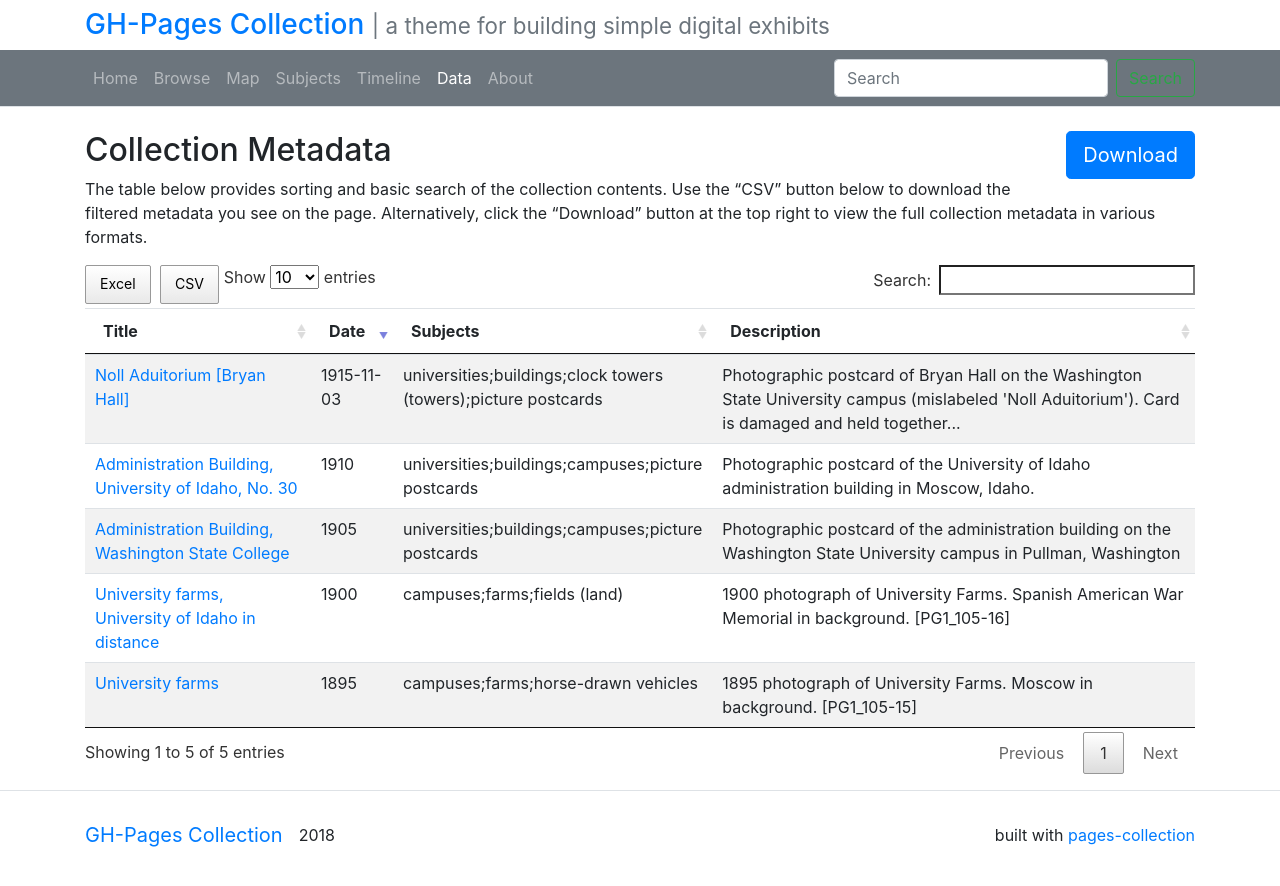
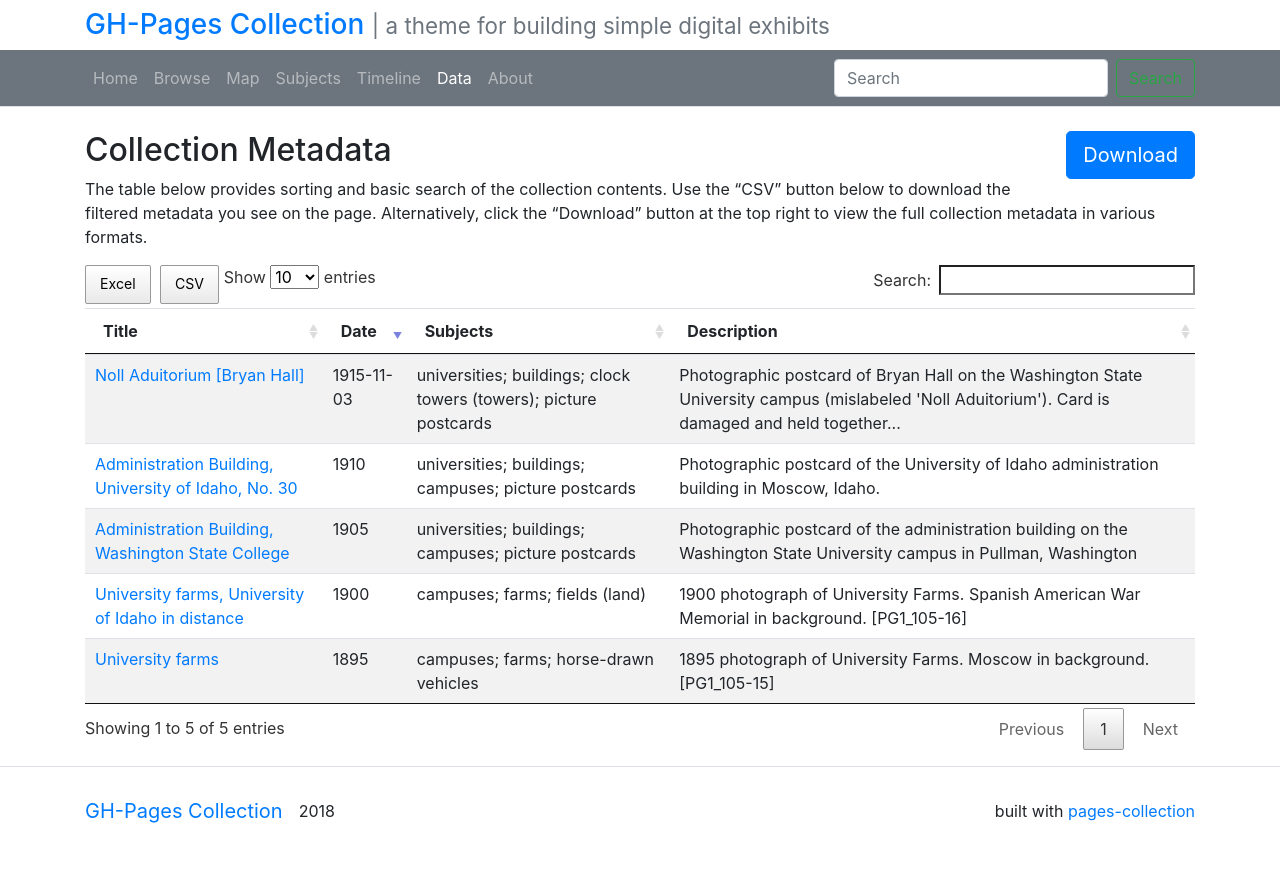
Before and after one commit to uidaholib/pages-collection, a Jekyll site: the page built from data.md, in a window 1280 px wide. Shown: the top 886 px of the page. Built offline with Jekyll 4.4.1, drawn with Linux system fonts in a browser that asks for light colours; part of the change alters nothing that is shown.

```diff
--- a/_includes/js/table-js.html
+++ b/_includes/js/table-js.html
@@ -1,14 +1,23 @@
 <script type="text/javascript" language="javascript" src="{{ "/assets/datatables/datatables.min.js" | relative_url }}"></script>
 <script>
+    /* use jquery to initialize DataTables and load collection data */
     $(document).ready(function() {
         $('#item-table').DataTable( {
+            // use DataTables ajax load
             ajax: { url: '{{ "/data/metadata.json" | relative_url }}', dataSrc: 'documents' },
+            // get the data from the metadata.json
             columns: [ { data: 'title' }, { data: 'date' }, { data: 'subjects' }, { data: 'description' }, { data: 'link' } ],
             columnDefs: [
+                // combine link and title for first column
                 { "render": function ( data, type, row ) { return '<a href="' + row.link +'">'+ data +'</a>'; },"targets": 0 },
+                // join the subjects array to print nicely
+                { "render": function ( data, type, row ) { return data.join("; "); },"targets": 2 },
+                // hide the link column
                 { "visible": false,  "targets": [ 4 ] }
             ],
+            // sort based on the date
             order: [[ 1, "desc" ]],
+            // add download features
             dom: 'Blfrtip',
             buttons: [ 'excelHtml5', 'csvHtml5' ]
         });
--- a/data/metadata.json
+++ b/data/metadata.json
@@ -7,7 +7,7 @@
     {
         "title": {{ item.title | jsonify }},
         "date": {{ item.date | jsonify }},
-        "subjects": {{ item.subject | jsonify }},
+        "subjects": {{ item.subject | split: ";" | jsonify }},
         "description": {{ item.description | truncatewords: 20 | jsonify }},
         "link": {{ "/browse/item.html" | absolute_url | append: "?id=" | append: item.indexid | jsonify }}
     }{% unless forloop.last %},{% endunless %}
```
